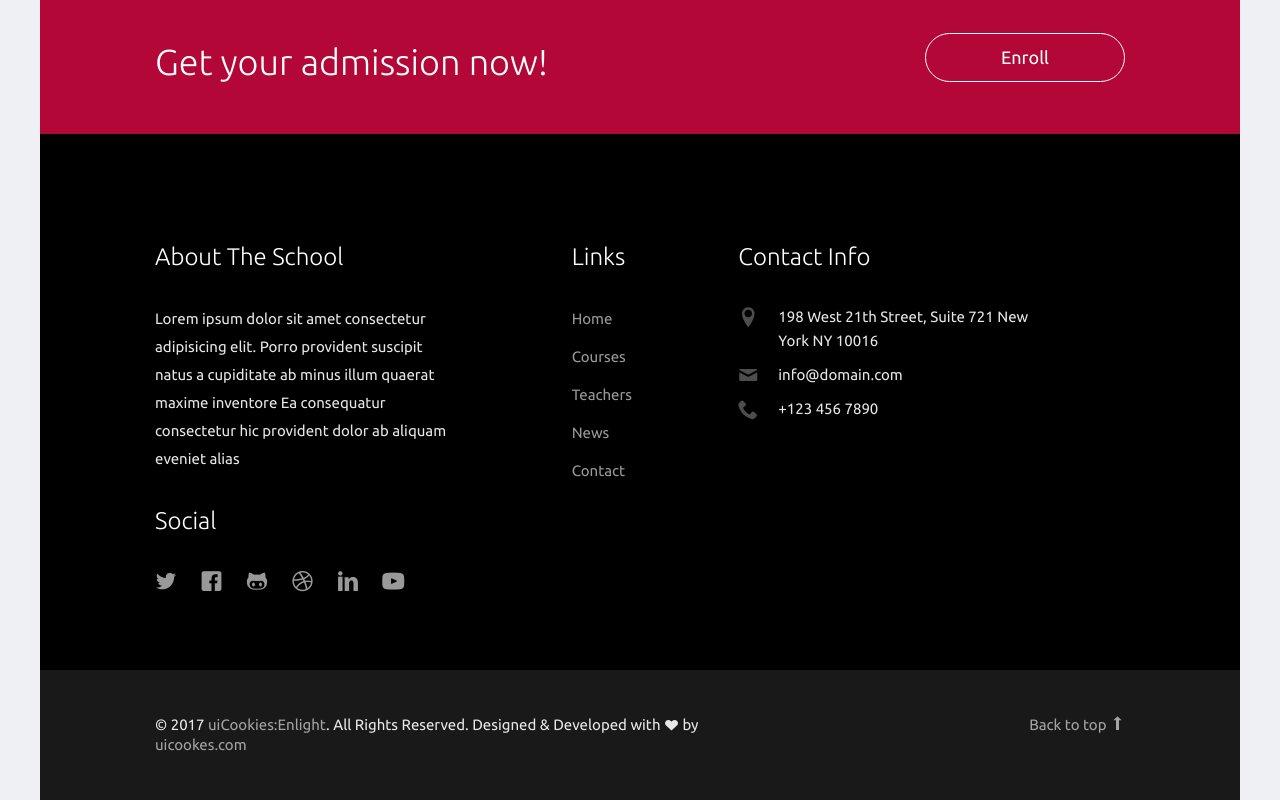
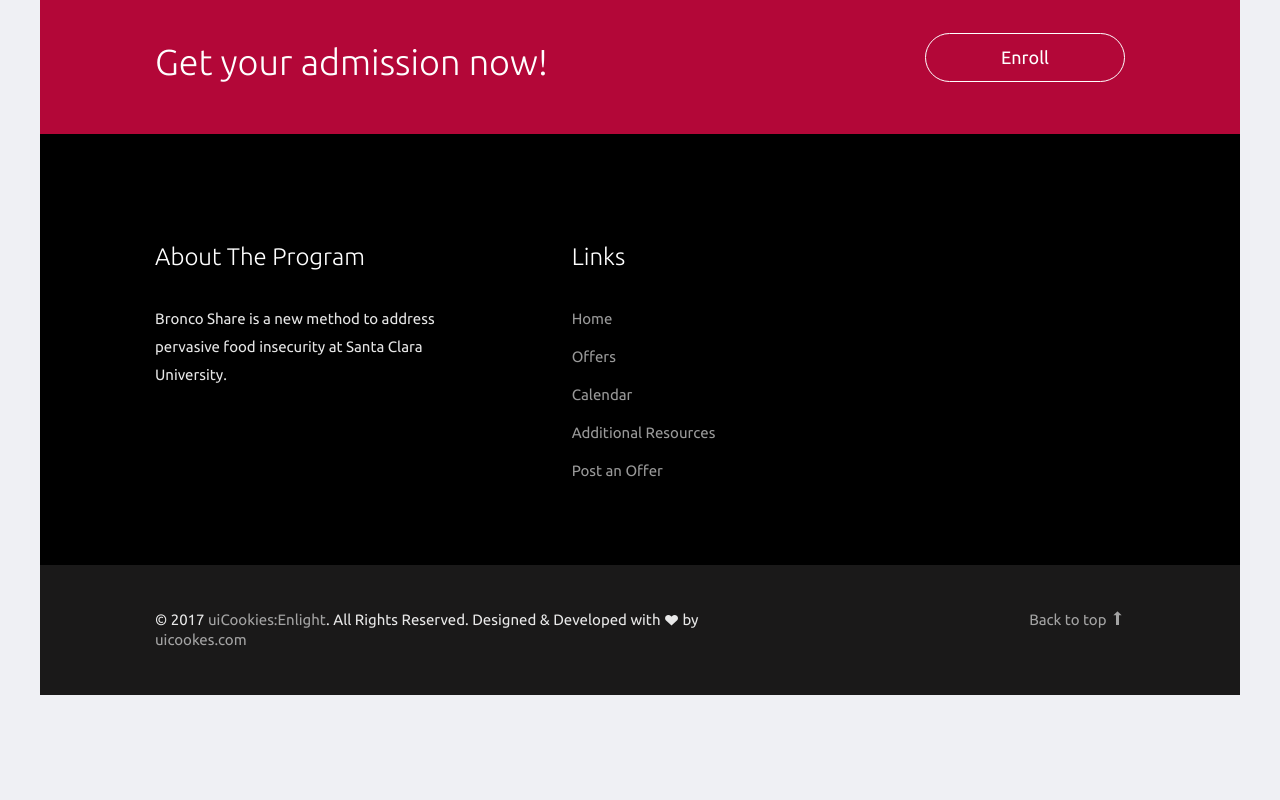
Before and after one commit to Hack-for-Humanity-2022/BroncoShare, a website: page about.html in a window 1280 px wide. Shown: the part 2219-3019 px from the top of the page. After the commit the page ends 2914 px from the top, so only its background shows below. Drawn offline with Linux system fonts and the light colour scheme; files whose address does not match are found by name.

Commit message:
Update about.html

```diff
--- a/about.html
+++ b/about.html
@@ -209,41 +209,26 @@
         <div class="row">
           <div class="col-md-4">
             <div class="probootstrap-footer-widget">
-              <h3>About The School</h3>
-              <p>Lorem ipsum dolor sit amet consectetur adipisicing elit. Porro provident suscipit natus a cupiditate ab
-                minus illum quaerat maxime inventore Ea consequatur consectetur hic provident dolor ab aliquam eveniet
-                alias</p>
-              <h3>Social</h3>
-              <ul class="probootstrap-footer-social">
-                <li><a href="#"><i class="icon-twitter"></i></a></li>
-                <li><a href="#"><i class="icon-facebook"></i></a></li>
-                <li><a href="#"><i class="icon-github"></i></a></li>
-                <li><a href="#"><i class="icon-dribbble"></i></a></li>
-                <li><a href="#"><i class="icon-linkedin"></i></a></li>
-                <li><a href="#"><i class="icon-youtube"></i></a></li>
-              </ul>
+              <h3>About The Program</h3>
+              <p>Bronco Share is a new method to address pervasive food insecurity at Santa Clara University.</p>
+
             </div>
           </div>
           <div class="col-md-3 col-md-push-1">
             <div class="probootstrap-footer-widget">
               <h3>Links</h3>
               <ul>
-                <li><a href="#">Home</a></li>
-                <li><a href="#">Courses</a></li>
-                <li><a href="#">Teachers</a></li>
-                <li><a href="#">News</a></li>
-                <li><a href="#">Contact</a></li>
+                <li><a href="index.html">Home</a></li>
+                <li><a href="offers.html">Offers</a></li>
+                <li><a href="calendar.html">Calendar</a></li>
+                <li><a href="other-resources.html">Additional Resources</a></li>
+                <li><a href="new-offer.html">Post an Offer</a></li>
               </ul>
             </div>
           </div>
           <div class="col-md-4">
             <div class="probootstrap-footer-widget">
-              <h3>Contact Info</h3>
-              <ul class="probootstrap-contact-info">
-                <li><i class="icon-location2"></i> <span>198 West 21th Street, Suite 721 New York NY 10016</span></li>
-                <li><i class="icon-mail"></i><span>info@domain.com</span></li>
-                <li><i class="icon-phone2"></i><span>+123 456 7890</span></li>
-              </ul>
+
             </div>
           </div>
 
```
